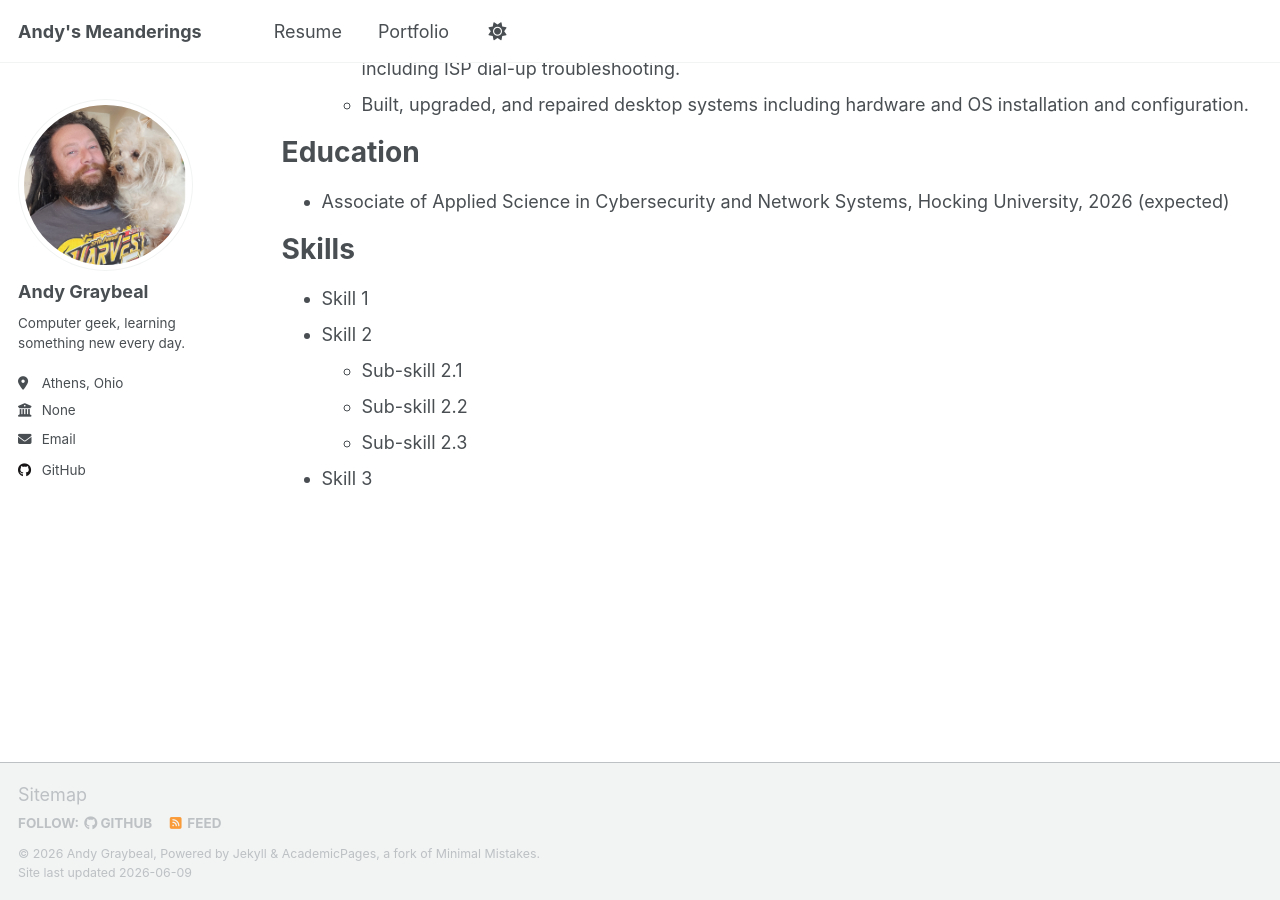
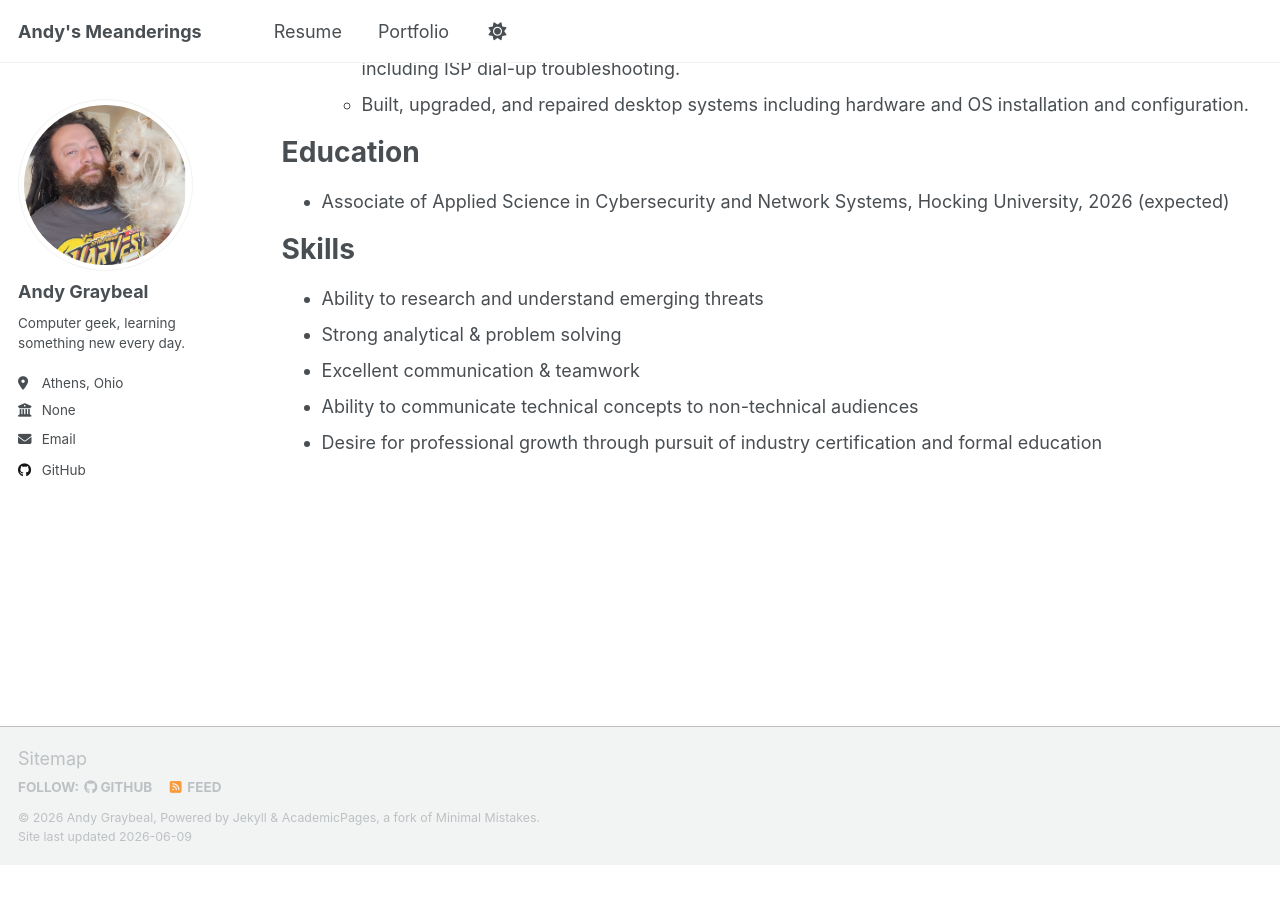
Before and after one commit to andy-graybeal/andy-graybeal.github.io, a Jekyll site: the page built from _pages/resume.md, in a window 1280 px wide and 900 px high, scrolled down 1416 px. Built offline with Jekyll 4.4.1, drawn with Linux system fonts in a browser that asks for light colours; a script that is not in the unit is left out; after the commit the page ends 2280 px from its top, so only the background shows below that.

Commit message:
Update resume.md

```diff
--- a/_pages/resume.md
+++ b/_pages/resume.md
@@ -49,9 +49,8 @@ Education
 
 Skills
 ======
-* Skill 1
-* Skill 2
-  * Sub-skill 2.1
-  * Sub-skill 2.2
-  * Sub-skill 2.3
-* Skill 3
+* Ability to research and understand emerging threats
+* Strong analytical & problem solving
+* Excellent communication & teamwork
+* Ability to communicate technical concepts to non-technical audiences
+* Desire for professional growth through pursuit of industry certification and formal education
```
